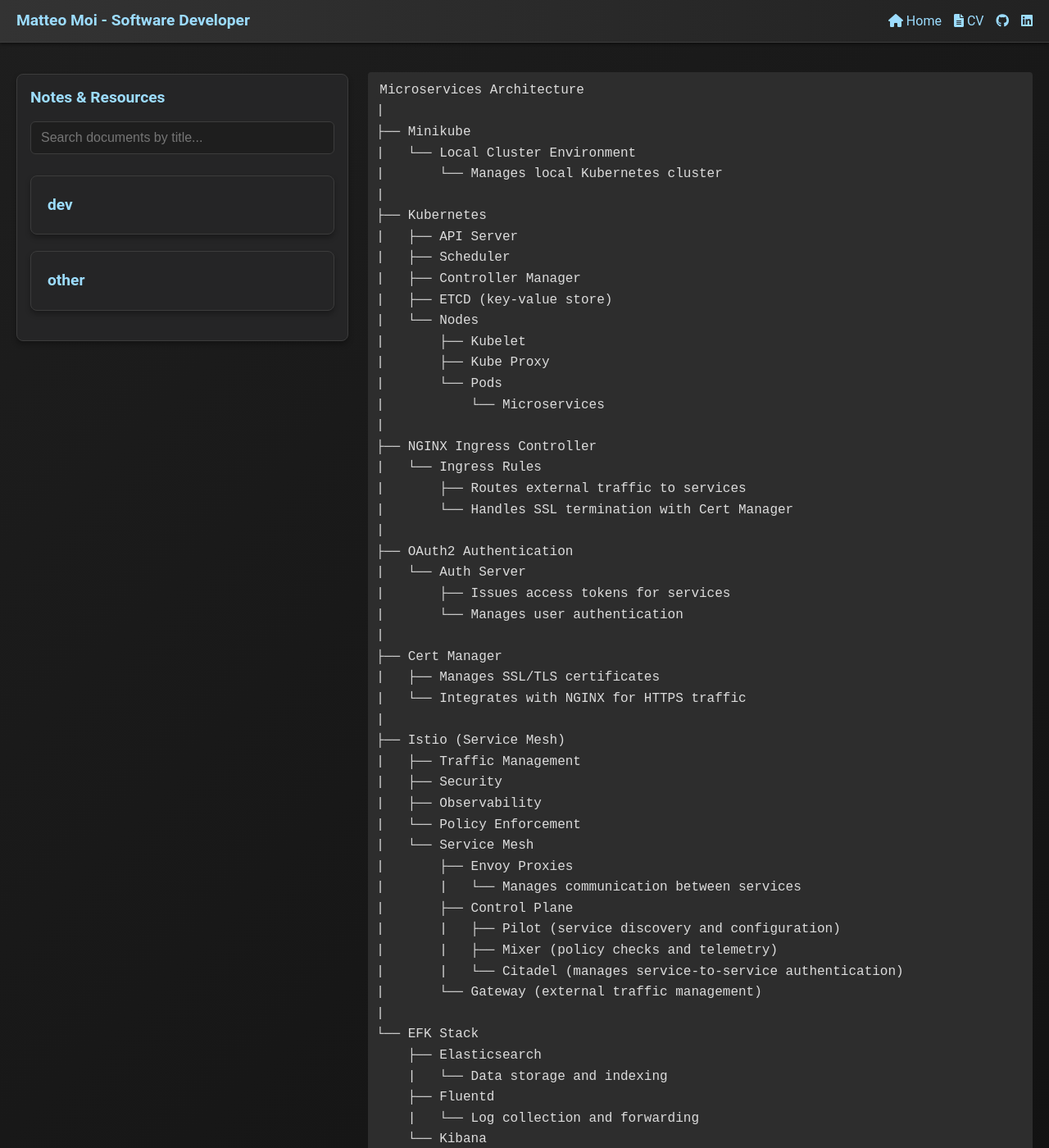
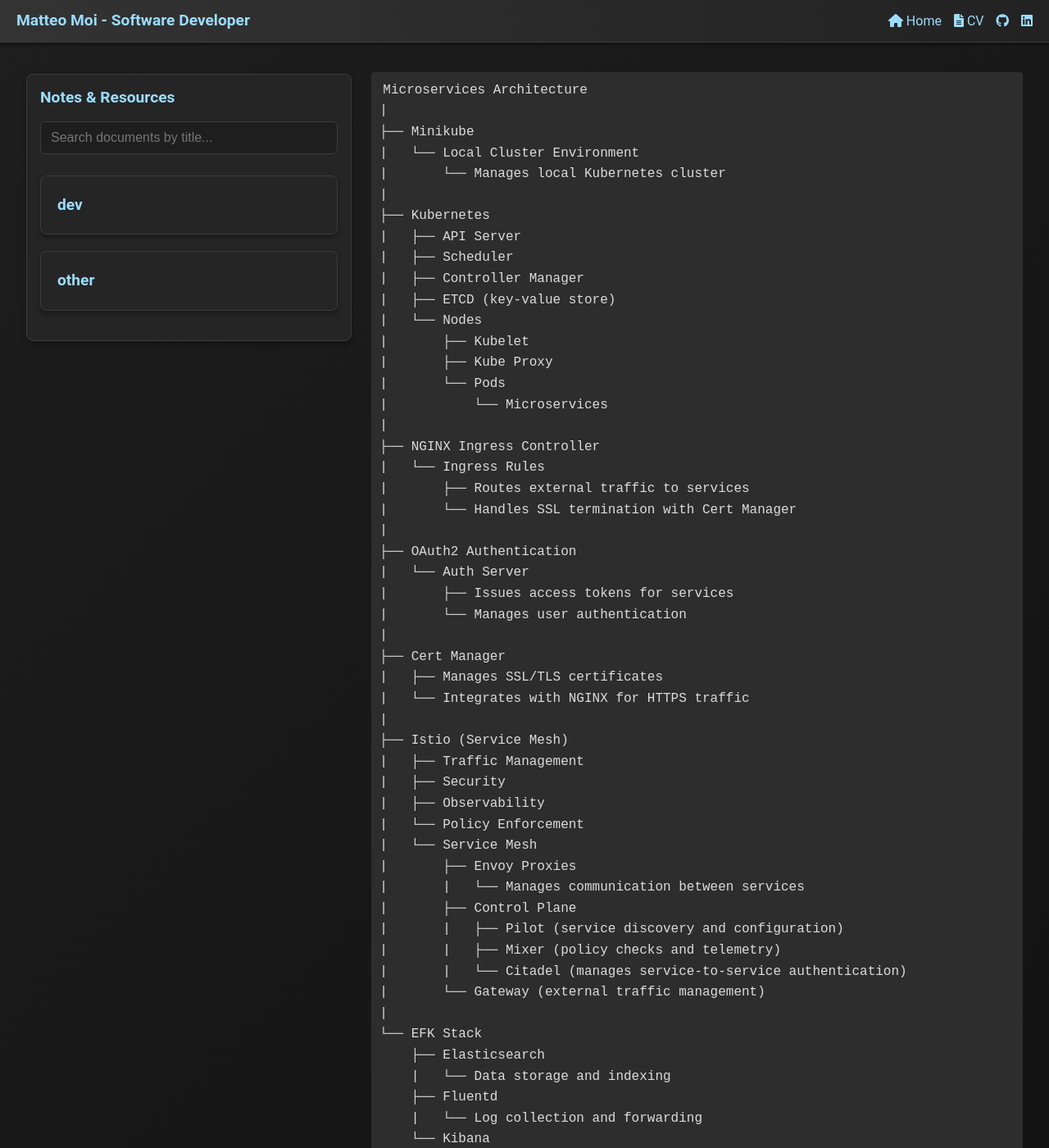
Before and after one commit to Jok98/Jok98.github.io, a Jekyll site: the page built from notes/dev/architecture.md, in a window 1280 px wide and 1400 px high. Shown: the whole window at 82% size. Built offline with Jekyll 4.4.1, drawn with Linux system fonts in a browser that asks for light colours.

Commit message:
refactor layout styles for improved responsiveness and adjust notes sidebar dimensions

```diff
--- a/assets/css/default_style.css
+++ b/assets/css/default_style.css
@@ -383,13 +383,16 @@
   grid-template-columns: minmax(320px, 1fr) minmax(0, 2fr);
   align-items: start;
   gap: 24px;
-  max-width: 1400px;
-  margin: 0 auto;
-  padding: 20px;
+  width: 100%;
+  max-width: none;
+  margin: 0;
+  padding: 20px 32px;
   box-sizing: border-box;
 }
 
 .notes-sidebar {
+  width: 100%;
+  box-sizing: border-box;
   background-color: #252526;
   border: 1px solid #3c3c3c;
   border-radius: 8px;
```
